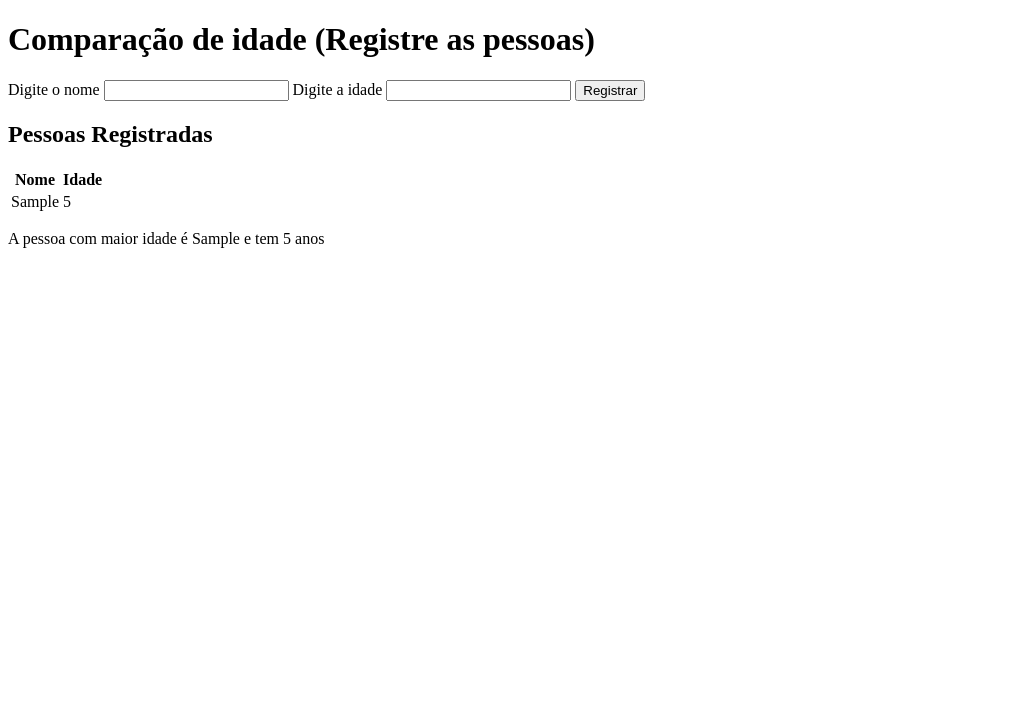
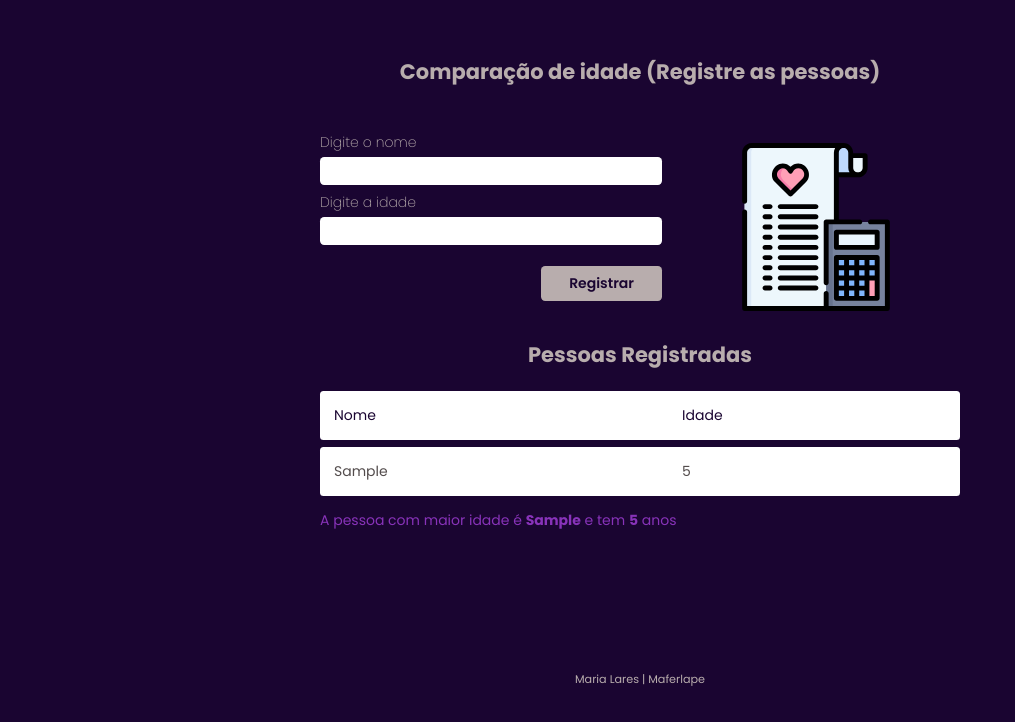
Before and after one commit to maferlape/Ejercicio-Aula10Toti, a plain HTML site: page index.html in a window 1280 px wide. Both pictures are taken after typing "Sample", "5" into the empty fields and a click on the button "Registrar". Shown: the whole page, without its empty margins (0-1015 px from the left). Drawn offline with Linux system fonts and the light colour scheme.

Commit message:
Modificando Stile.css

```diff
--- a/index.html
+++ b/index.html
@@ -5,23 +5,39 @@
     <meta http-equiv="X-UA-Compatible" content="IE=edge">
     <meta name="viewport" content="width=device-width, initial-scale=1.0">
     <title>Ejercicio4-Aula10</title>
+    <link rel="preconnect" href="https://fonts.gstatic.com">
+    <link href="https://fonts.googleapis.com/css2?family=Poppins:wght@100;200;300;400;600;700;800&display=swap" rel="stylesheet">
     <link rel="stylesheet" href="style.css">
 </head>
 <body>
 
+    <div class="container">
+
         <h1>Comparação de idade (Registre as pessoas)</h1>
 
-    <form id="registro">
+        <div class="container-form">
 
+            <form id="registro" class="Registro">
+
+                <div class="item">
                     <label>Digite o nome</label>
-        <input type="text" name="nome" id="nome" >
+                    <input type="text" name="nome" id="nome">
+                </div>
 
+                <div class="item">
                     <label>Digite a idade</label>
                     <input type="number" name="idade" id="idade">
+                </div>
 
+                <div class="button">
+                    <button type="submit">Registrar</button>
+                </div>
 
-        <button type="submit">Registrar</button>
             </form>
+
+            <div class="icon"></div>
+
+        </div>
 
         <div  class="pessoasReg">
             <h2>Pessoas Registradas</h2>
@@ -34,9 +50,16 @@
                     </tr>
                 </thead>
             </table>
+
+            <p id="pessoaMaior"></p>
         </div>
 
-    <p id="pessoaMaior" ></p>
+        <footer>
+            <p>Maria Lares | Maferlape</p>
+        </footer>
+
+    </div>
+
 
     <script src="script.js"></script>
 </body>
--- a/script.js
+++ b/script.js
@@ -7,11 +7,16 @@ let tabela = document.getElementById("listaPessoas")
 form.addEventListener("submit", function (evento) {
     evento.preventDefault()
 
-    pessoasReg.classList.add("on")
-
     let dados = new FormData(form)
     let registro = registrarPessoa(dados)
 
+    let regNome = registro.nome
+    let regIdade  =registro.idade
+
+    if(regNome =="" || regIdade==""){
+        alert("Debe preencher todos los canpos")
+    }else{
+        pessoasReg.classList.add("on")
         pessoas.push(registro)
         alert("Pessoa registrada!")
         console.log(pessoas)
@@ -20,6 +25,7 @@ form.addEventListener("submit", function (evento) {
         tabela.innerHTML += `<tbody><td>${registro.nome}</td><td>${registro.idade}</td></tbody>`;
 
         PessoaMaior(pessoas)
+    }
 
 })
 
@@ -58,5 +64,5 @@ function ordenarPessoas(pessoas){
 
 function PessoaMaior(pessoas){
     ordenarPessoas(pessoas)
-    document.getElementById('pessoaMaior').innerHTML = (`A pessoa com maior idade é ${pessoas[0].nome} e tem ${pessoas[0].idade} anos`);
+    document.getElementById('pessoaMaior').innerHTML = (`A pessoa com maior idade é <strong>${pessoas[0].nome}</strong> e tem <strong>${pessoas[0].idade}</strong> anos`);
 }
--- a/style.css
+++ b/style.css
@@ -1,7 +1,167 @@
+*{
+    padding: 0;
+    margin: 0;
+    box-sizing: border-box;
+}
+
+html{
+    font-size: 93.75%;
+    font-family: 'Poppins', sans-serif;
+}
+
+body{
+    background-color: rgb(26, 5, 49);
+}
+
+.container{
+    width: min(90vw, 800px);
+    margin: auto;
+}
+
+h1{
+    font-size: 1.5rem;
+    text-align: center;
+    width: 90%;
+    margin: 4rem auto 2rem;
+    color:rgb(184, 173, 173);
+}
+
+form{
+    width: 80%;
+    margin: auto;
+}
+
+.item{
+    margin-top: 0.5rem;
+}
+
+form label{
+    color: rgb(184, 173, 173);
+    font-weight: 200;
+}
+
+form input{
+   width: 100%;
+   height: 2rem;
+   font-size: 1rem;
+   padding: 1rem 1.5rem;
+   border-radius: 0.3rem;
+   border-style: none;
+   outline: none;
+   margin-top: 0.3rem;
+   font-weight: 600;
+   color: rgb(34, 30, 30);
+}
+
+.button{
+    display: flex;
+    justify-content: flex-end;
+}
+
+button{
+    display: flex;
+    justify-content: center;
+    align-items: flex-end;
+    margin-top: 1.5rem;
+    padding: 0.5rem 2rem;
+    border-radius: 0.3rem;
+    border-style: none;
+    font-weight: 600;
+    background-color: rgb(184, 173, 173);
+    color: rgb(26, 5, 49);
+    font-size: 1rem;
+    font-family: 'Poppins', sans-serif;
+}
+
 .pessoasReg{
     display: none;
+    width: 80%;
+    margin: 0 auto;
 }
 
 .pessoasReg.on{
     display: block;
 }
+
+.pessoasReg h2{
+    text-align: center;
+    margin: 2rem 0 1rem 0 ;
+    color: rgb(184, 173, 173);
+}
+
+#listaPessoas{
+    width: 100%;
+    border-spacing: 0 0.5rem;
+    color:rgb(83, 76, 76);
+}
+
+table th{
+    background: white;
+    font-weight: normal;
+    padding: 1rem 1rem;
+
+    text-align: left;
+    color: rgb(26, 5, 49);
+}
+
+table thead tr th:first-child,
+table tbody tr td:first-child{
+    border-radius: 0.25rem 0 0 0.25rem;
+}
+
+table thead tr th:last-child,
+table tbody tr td:last-child{
+    border-radius: 0rem 0.25rem 0.25rem 0rem;
+}
+
+table tbody td{
+    background: white;
+    padding: 1rem 1rem;
+    font-weight: normal;
+}
+
+.pessoasReg p{
+    color: rgb(136, 51, 185);
+    margin-top: 0.5rem;
+}
+
+footer{
+    padding: 2rem;
+    color: rgb(184, 173, 173);
+}
+
+footer p{
+    text-align: center;
+    margin-top: 8rem;
+    font-size: 0.8rem;
+}
+
+
+@media(min-width: 550px){
+
+    html{
+        font-size: 87.5%;
+    }
+
+   .icon{
+       background-image: url(img/cal-Idade.svg);
+       background-size: contain;
+       background-repeat: no-repeat;
+       width: 40%;
+       height: 12rem;
+       margin: 2rem 0 0 5rem;
+   }
+
+   .container-form{
+       width: 80%;
+       display: flex;
+       align-items: center;
+       margin: 0 auto;
+   }
+
+   form{
+       width: 60%;
+       margin: 0;
+   }
+
+}
```
Also changed, not shown: img/cal-Idade.svg (added). Lines whose indentation alone changed are shown as unchanged.
